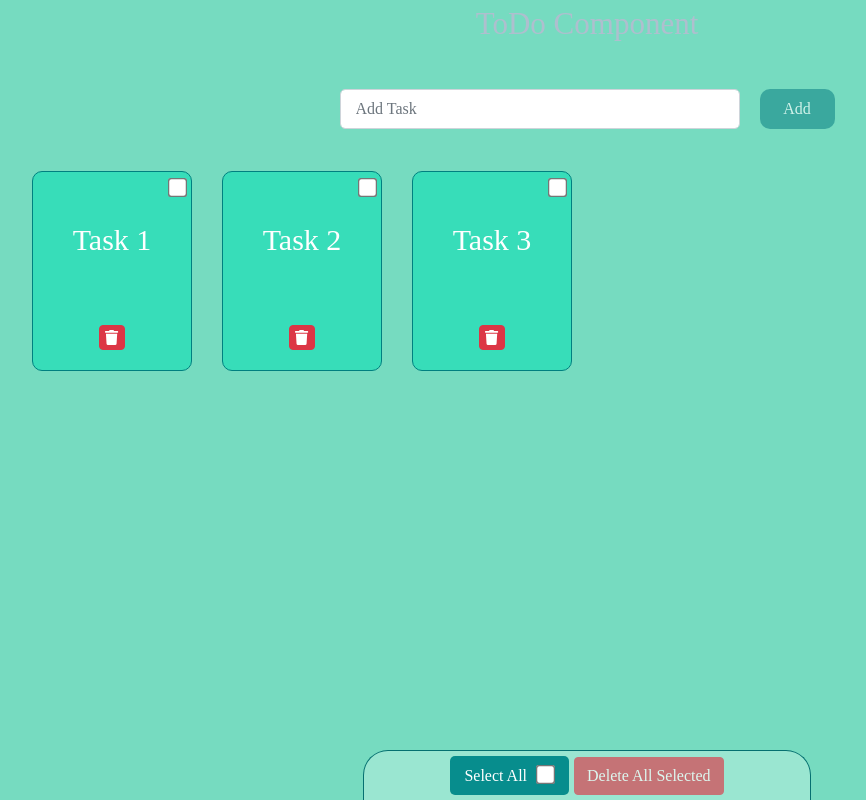
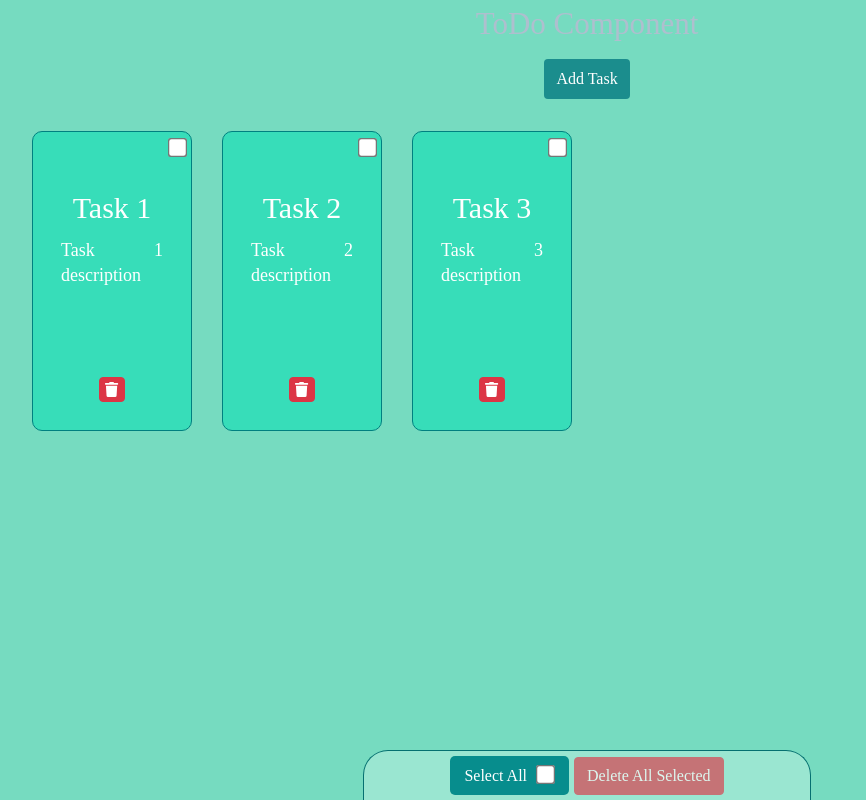
Before and after one commit to AmalyaG95/react-beg-06, a React (Create React App) app: page / in a window 1280 px wide. Shown: the whole page, without its empty margins (53-919 px from the left). Built offline with nearby package versions, Linux system fonts and the light colour scheme.

Commit message:
Ref && AddTaskModal && ConfirmModal

```diff
--- a/src/App.js
+++ b/src/App.js
@@ -11,4 +11,8 @@ function App() {
 
 export default App;
 
-// Բոլոր Կոմպոնենտների համար գրել propTypes -եր
+// 1. AddTask Component -ի մեջ ավելացնել description textarea -ն և
+//    task օբյեկտի սխեման փոխել { _id , title , description }
+// 2. AddTaskModal   Սարքել
+// 3․ Դինամիկ AddTaskModal  - ի state -ում պահել նոր task -ի input -ի տվյալները.
+// 4․ Ավելացնել Confirm MOdal  կոմպոնենտը ,որը կհաստատի , ջնջել բոլոր նշվածները , թե ոչ,
--- a/src/components/AddTask/AddTask.jsx
+++ /dev/null
@@ -1,67 +0,0 @@
-import React, { PureComponent } from "react";
-import styles from "./addTask.module.css";
-import { Form, Button } from "react-bootstrap";
-import propTypes from "prop-types";
-
-class AddTask extends PureComponent {
-  constructor(props) {
-    super(props);
-    this.state = {
-      inputValue: "",
-    };
-  }
-
-  handleChange = (e) => {
-    const { value } = e.target;
-
-    this.setState({
-      inputValue: value,
-    });
-  };
-
-  handleS = ({ key, type }) => {
-    const { handleSubmit } = this.props;
-
-    if (!this.state.inputValue || (type === "keypress" && key !== "Enter"))
-      return;
-
-    handleSubmit(this.state.inputValue);
-    this.setState({
-      inputValue: "",
-    });
-  };
-
-  render() {
-    const { isAnyChecked } = this.props;
-    const { inputValue } = this.state;
-
-    return (
-      <div className={styles.AddTask}>
-        <Form.Control
-          type="text"
-          placeholder="Add Task"
-          onChange={this.handleChange}
-          onKeyPress={this.handleS}
-          value={inputValue}
-          className={styles.input}
-          disabled={isAnyChecked}
-        />
-        <Button
-          variant="info"
-          onClick={this.handleS}
-          className={styles.button}
-          disabled={isAnyChecked || !inputValue}
-        >
-          Add
-        </Button>
-      </div>
-    );
-  }
-}
-
-AddTask.propTypes = {
-  isAnyChecked: propTypes.bool.isRequired,
-  handleSubmit: propTypes.func.isRequired,
-};
-
-export default AddTask;
--- a/src/components/AddTask/addTask.module.css
+++ /dev/null
@@ -1,46 +0,0 @@
-.AddTask {
-  margin: 50px 0 20px;
-  display: flex;
-  flex-wrap: wrap;
-  justify-content: center;
-  align-items: center;
-}
-
-.input {
-  width: 400px;
-  border-radius: 5px;
-  margin: 0 20px 10px 0;
-  padding: 8px 15px;
-  height: 40px;
-}
-
-.input:focus {
-  border: 1px solid rgb(27, 141, 141);
-  box-shadow: 0 0 0 0.1rem rgb(79, 173, 173);
-}
-
-.button {
-  display: flex;
-  justify-content: center;
-  align-items: center;
-  border: none;
-  border-radius: 10px;
-  width: 75px;
-  height: 40px;
-  margin-bottom: 10px;
-  background-color: rgb(27, 141, 141);
-  color: white;
-}
-
-.button:hover {
-  background-color: rgb(49, 179, 179);
-}
-
-.button:focus {
-  background-color: rgb(27, 141, 141);
-  box-shadow: none;
-}
-
-.button:disabled {
-  background-color: rgb(27, 141, 141);
-}
--- a/src/components/Task/Task.jsx
+++ b/src/components/Task/Task.jsx
@@ -10,6 +10,7 @@ const CardBodyCls = [
   "flex-column",
   "align-items-center",
   "justify-content-between",
+  "m-2",
 ];
 
 const Task = ({
@@ -37,7 +38,12 @@ const Task = ({
         checked={isAllChecked || isChecked}
       />
       <Card.Body className={CardBodyCls.join(" ")}>
-        <Card.Title style={{ fontSize: "30px" }}>{task.title}</Card.Title>
+        <div>
+          <Card.Title style={{ fontSize: "30px" }}>{task.title}</Card.Title>
+          <Card.Text className={styles.description}>
+            {task.description}
+          </Card.Text>
+        </div>
         <Button
           variant="danger"
           onClick={handleDelete}
--- a/src/components/Task/task.module.css
+++ b/src/components/Task/task.module.css
@@ -1,6 +1,6 @@
 .task {
   width: 100%;
-  height: 200px;
+  height: 300px;
   border: 1px solid teal;
   border-radius: 10px;
   background-color: rgb(55, 221, 185);
@@ -17,6 +17,13 @@
   background-color: rgb(125, 238, 214);
 }
 
+.description {
+  margin-bottom: 20px;
+  font-size: 18px;
+  line-height: 25px;
+  text-align: justify;
+}
+
 .button {
   width: 25px;
   height: 25px;
--- a/src/components/ToDo/ToDo.jsx
+++ b/src/components/ToDo/ToDo.jsx
@@ -1,9 +1,10 @@
 import React from "react";
-import Task from "../Task/Task";
-import AddTask from "../AddTask/AddTask";
 import styles from "./toDo.module.css";
 import { Container, Row, Col, Button, Form } from "react-bootstrap";
 import uuid from "react-uuid";
+import Task from "../Task/Task";
+import AddTaskModal from "../AddTaskModal/AddTaskModal";
+import ConfirmModal from "../ConfirmModal/ConfirmModal";
 
 const ContainerCls = ["d-flex", "flex-column", "align-content-center", "py-2"];
 
@@ -22,23 +23,29 @@ class ToDo extends React.Component {
       {
         _id: uuid(),
         title: "Task 1 ",
+        description: "Task 1 description",
       },
       {
         _id: uuid(),
         title: "Task 2",
+        description: "Task 2 description",
       },
       {
         _id: uuid(),
         title: "Task 3",
+        description: "Task 3 description",
       },
     ],
     selectedTasksIDs: new Set(),
+    isOpenAddTaskModal: false,
+    isOpenConfirmModal: false,
   };
 
-  handleSubmit = (value) => {
+  handleSubmit = (inputsData) => {
     const tasks = [...this.state.tasks];
     tasks.push({
-      title: value,
+      title: inputsData.title,
+      description: inputsData.description,
       _id: uuid(),
     });
 
@@ -95,8 +102,33 @@ class ToDo extends React.Component {
     });
   };
 
+  toggleHideAddTaskModal = () => {
+    this.setState({ isOpenAddTaskModal: !this.state.isOpenAddTaskModal });
+  };
+
+  toggleHideConfirmModal = () => {
+    this.setState({ isOpenConfirmModal: !this.state.isOpenConfirmModal });
+  };
+
+  getSelectedSingleTask = () => {
+    const { tasks, selectedTasksIDs } = this.state;
+    let id = null;
+
+    if (selectedTasksIDs.size !== 1) return;
+    selectedTasksIDs.forEach((_id) => {
+      id = _id;
+    });
+
+    return tasks.find((task) => task._id === id);
+  };
+
   render() {
-    const { tasks, selectedTasksIDs } = this.state;
+    const {
+      tasks,
+      selectedTasksIDs,
+      isOpenAddTaskModal,
+      isOpenConfirmModal,
+    } = this.state;
 
     const tasksJSX = tasks.map((task) => {
       return (
@@ -116,14 +148,19 @@ class ToDo extends React.Component {
     });
 
     return (
+      <>
         <Container className={ContainerCls.join(" ")}>
           <Row>
             <Col>
               <h1 className={styles.heading1}>ToDo Component</h1>
-            <AddTask
-              handleSubmit={this.handleSubmit}
-              isAnyChecked={!!selectedTasksIDs.size}
-            />
+              <Button
+                variant="info"
+                onClick={this.toggleHideAddTaskModal}
+                className={styles.addTaskButton}
+                disabled={!!selectedTasksIDs.size}
+              >
+                Add Task
+              </Button>
             </Col>
           </Row>
 
@@ -145,14 +182,15 @@ class ToDo extends React.Component {
                   type="checkbox"
                   id="selectAll"
                   onChange={this.handleSelectAllTasks}
-                checked={tasks.length && selectedTasksIDs.size === tasks.length}
+                  checked={
+                    tasks.length && selectedTasksIDs.size === tasks.length
+                  }
                   disabled={!tasks.length}
                 />
               </div>
               <Button
                 variant="danger"
-              onClick={this.handleDeleteSelectedTasks}
-              className={styles.button}
+                onClick={this.toggleHideConfirmModal}
                 disabled={!selectedTasksIDs.size}
               >
                 Delete All Selected
@@ -160,6 +198,25 @@ class ToDo extends React.Component {
             </Col>
           </Row>
         </Container>
+
+        {isOpenAddTaskModal && (
+          <AddTaskModal
+            onSubmit={this.handleSubmit}
+            onHide={this.toggleHideAddTaskModal}
+          />
+        )}
+        {isOpenConfirmModal && (
+          <ConfirmModal
+            onSubmit={this.handleDeleteSelectedTasks}
+            onHide={this.toggleHideConfirmModal}
+            countOrOneTaskTitle={
+              selectedTasksIDs.size > 1
+                ? selectedTasksIDs.size
+                : this.getSelectedSingleTask().title
+            }
+          />
+        )}
+      </>
     );
   }
 }
--- a/src/components/ToDo/toDo.module.css
+++ b/src/components/ToDo/toDo.module.css
@@ -3,8 +3,30 @@
   color: rgb(174, 191, 206);
 }
 
+.addTaskButton {
+  border: none;
+  height: 40px;
+  margin: 20px;
+  background-color: rgb(27, 141, 141);
+  color: white;
+}
+
+.addTaskButton:hover {
+  background-color: rgb(49, 179, 179);
+}
+
+.addTaskButton:focus {
+  background-color: rgb(27, 141, 141);
+  box-shadow: none;
+}
+
+.addTaskButton:disabled {
+  background-color: rgb(27, 141, 141);
+}
+
 .delSelButtons {
   width: 35%;
+  min-width: 200px;
   padding: 5px 15px;
   border-top-left-radius: 25px;
   border-top-right-radius: 25px;
```
Lines whose indentation alone changed are shown as unchanged.
